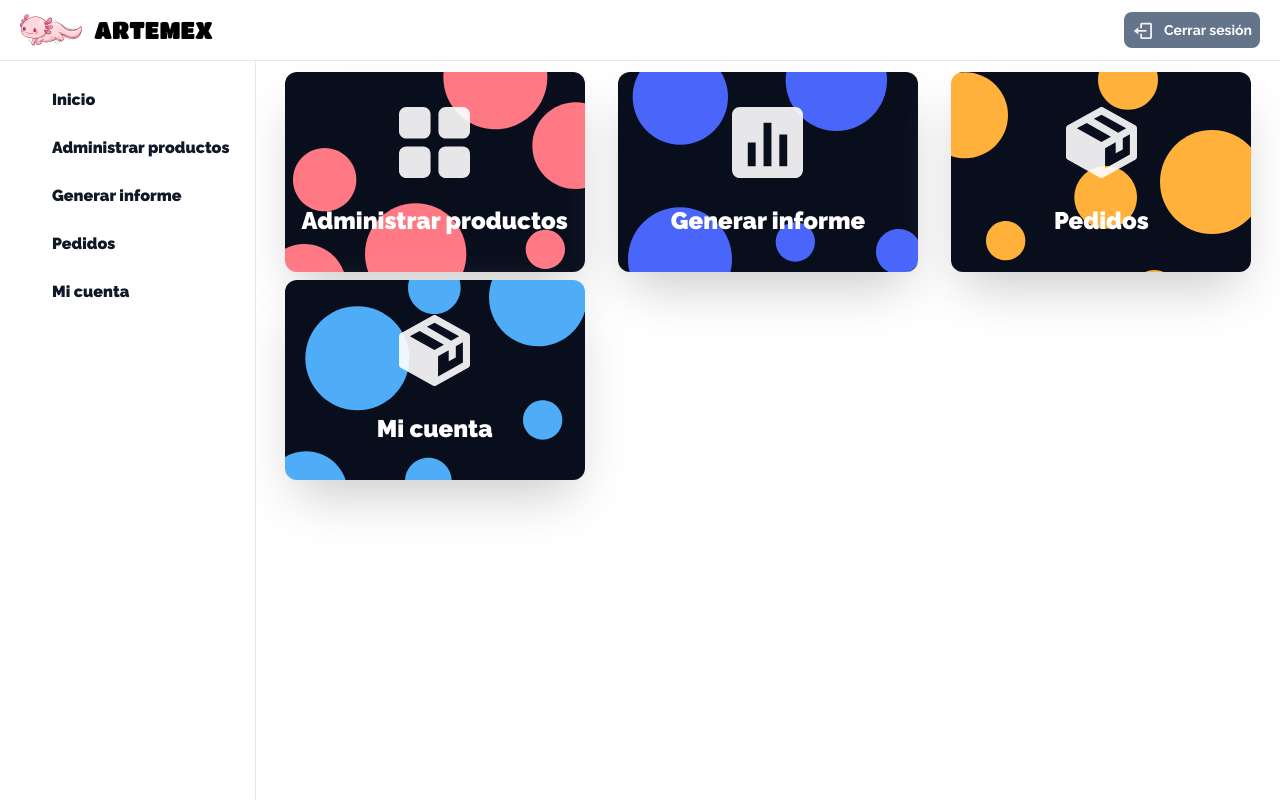
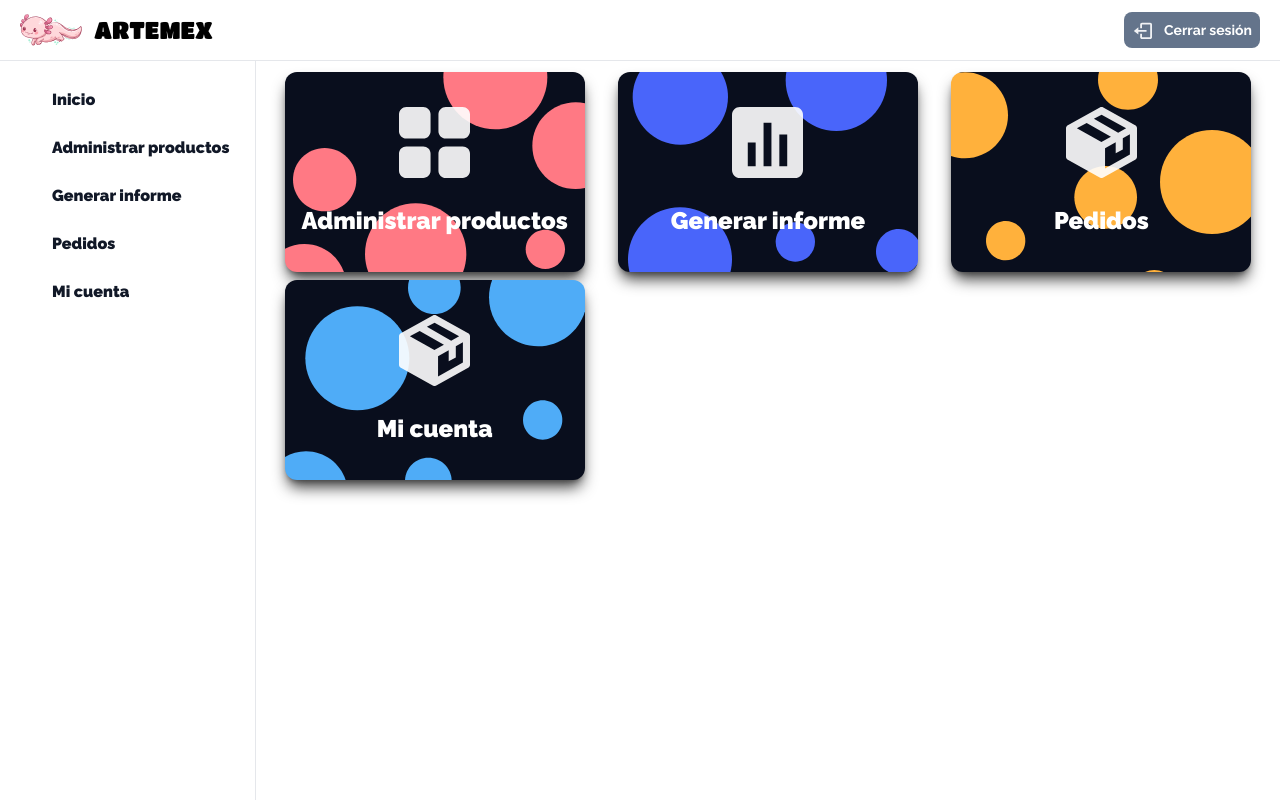
Before and after one commit to Humbert-Dz/Artemex, a CodeIgniter 4 app: the page made by app/Views/artemex/inicio.php in a window 1280 px wide. Run offline with PHP 8.4 and a stand-in for CodeIgniter, Linux system fonts and the light colour scheme; the template is opened without the code that fills it, so the values that code supplies are empty; some libraries are stand-ins or nearby versions.

Commit message:
Cambios en diseño de interfaz general

```diff
--- a/app/Views/artemex/inicio.php
+++ b/app/Views/artemex/inicio.php
@@ -2,28 +2,28 @@
 
 <div class="w-full h-full grid grid-cols-fit justify-items-center gap-2">
   <a href="<?= base_url('productos')?>"
-    class="block bg-[#090E1D] bg-product bg-cover w-[300px] h-[200px] rounded-xl p-2 active:scale-95 hover:bg-[#1F2733] shadow-2xl shadow-[#C9C9C9]">
+    class="block bg-[#090E1D] bg-product bg-cover w-[300px] h-[200px] rounded-xl p-2 active:scale-95 hover:bg-[#1F2733] shadow-lg shadow-[#3E3E3E]">
     <figure class="w-full h-full flex flex-col justify-evenly items-center">
       <img src="src/icons/admi_products.svg" alt="" class="w-1/4" />
       <figcaption class="text-2xl text-center font-black text-white">Administrar productos</figcaption>
     </figure>
   </a>
   <a href="#"
-    class="block bg-[#090E1D] bg-inform bg-cover w-[300px] h-[200px] rounded-xl p-2 active:scale-95 hover:bg-[#1F2733] shadow-2xl shadow-[#C9C9C9]">
+    class="block bg-[#090E1D] bg-inform bg-cover w-[300px] h-[200px] rounded-xl p-2 active:scale-95 hover:bg-[#1F2733] shadow-lg shadow-[#3E3E3E]">
     <figure class="w-full h-full flex flex-col justify-evenly items-center">
       <img src="src/icons/inform.svg" alt="" class="w-1/4" />
       <figcaption class="text-2xl text-center font-black text-white">Generar informe</figcaption>
     </figure>
   </a>
   <a href="#"
-      class="block bg-[#090E1D] bg-packages bg-cover w-[300px] h-[200px] rounded-xl p-2 active:scale-95 hover:bg-[#1F2733] shadow-2xl shadow-[#C9C9C9]">
+      class="block bg-[#090E1D] bg-packages bg-cover w-[300px] h-[200px] rounded-xl p-2 active:scale-95 hover:bg-[#1F2733] shadow-lg shadow-[#3E3E3E]">
       <figure class="w-full h-full flex flex-col justify-evenly items-center">
         <img src="src/icons/packages.svg" alt="" class="w-1/4" />
         <figcaption class="text-2xl text-center font-black text-white">Pedidos</figcaption>
       </figure>
   </a>
   <a href="#"
-    class="block bg-[#090E1D] bg-account bg-cover w-[300px] h-[200px] rounded-xl p-2 active:scale-95 hover:bg-[#1F2733] shadow-2xl shadow-[#C9C9C9]">
+    class="block bg-[#090E1D] bg-account bg-cover w-[300px] h-[200px] rounded-xl p-2 active:scale-95 hover:bg-[#1F2733] shadow-lg shadow-[#3E3E3E]">
     <figure class="w-full h-full flex flex-col justify-evenly items-center">
       <img src="src/icons/packages.svg" alt="" class="w-1/4" />
       <figcaption class="text-2xl text-center font-black text-white">Mi cuenta</figcaption>
--- a/app/Views/artemex/productos.php
+++ b/app/Views/artemex/productos.php
@@ -1,8 +1,8 @@
 <?= view('commons/head')?>
 <div class="w-full">
-    <h2 class="mb-7">En esta sección puedes realizar operaciones como agregar, actualizar o eliminar productos.</h2>
+    <h2 class="mb-7 dark:text-white">En esta sección puedes realizar operaciones como agregar, actualizar o eliminar productos.</h2>
 <a id="defaultModalButton" data-modal-toggle="defaultModal"
-  class="block bg-[#090E1D] bg-addProduct bg-cover w-[300px] h-[200px] rounded-xl p-2 active:scale-95 hover:bg-[#1F2733] shadow-2xl shadow-[#C9C9C9] m-auto mb-7 cursor-pointer">
+  class="block bg-[#090E1D] bg-addProduct bg-cover w-[300px] h-[200px] rounded-xl p-2 active:scale-95 hover:bg-[#1F2733] shadow-lg shadow-[#3E3E3E] m-auto mb-7 cursor-pointer">
   <figure class="w-full h-full flex flex-col justify-evenly items-center">
     <img src="src/icons/admi_products.svg" alt="" class="w-1/4" />
     <figcaption class="text-2xl text-center font-black text-white">
--- a/app/Views/commons/head.php
+++ b/app/Views/commons/head.php
@@ -52,7 +52,7 @@
     />
     <title>ARTEMEX<?php echo ' - ' . $title?></title>
   </head>
-  <body class="font-raleway">
+  <body class="font-raleway dark:bg-[#606975]">
     <nav class="fixed top-0 z-50 w-full bg-white border-b border-gray-200 dark:bg-[#131921] dark:border-gray-700">
       <div class="px-3 py-3 lg:px-5 lg:pl-3">
         <div class="flex items-center justify-between">
```
